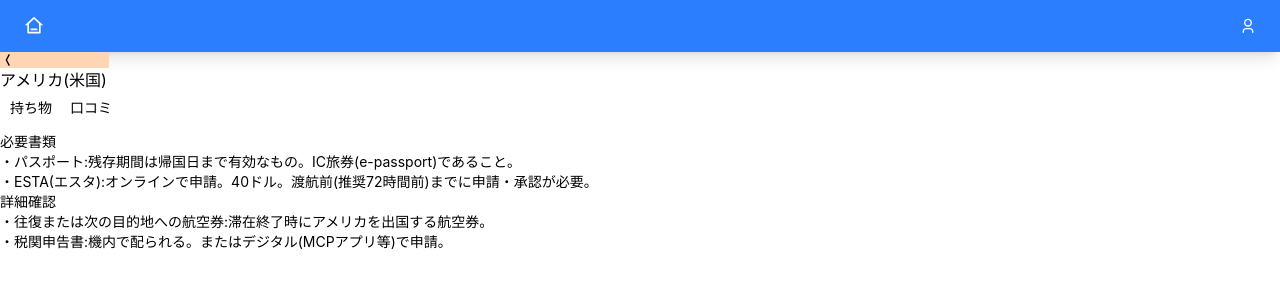
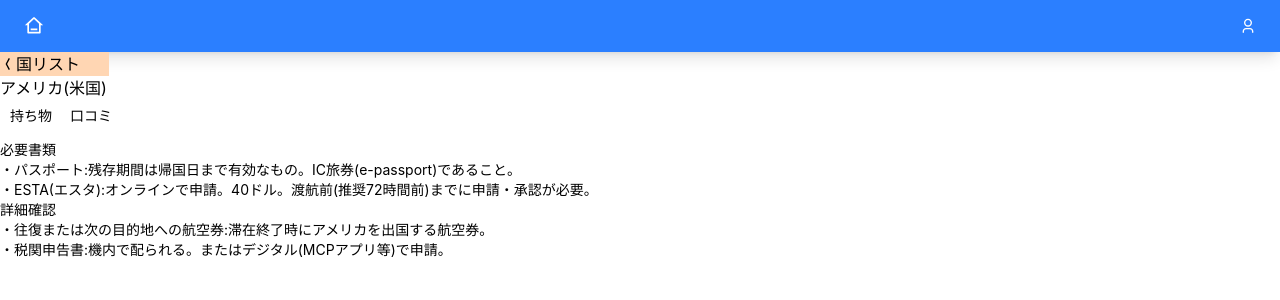
Before and after one commit to Triton-Swallows/Triton-Swallows-App, a React (Vite) app in the folder fe/: page /usa/packing-list in a window 1280 px wide. Shown: the top 300 px of the page. Built offline with nearby package versions, Linux system fonts and the light colour scheme; no server answers.

Commit message:
fix: 持ち物リストの戻るボタンの修正

```diff
--- a/fe/src/components/pages/PackingList.tsx
+++ b/fe/src/components/pages/PackingList.tsx
@@ -35,7 +35,7 @@ export const PackingList = () => {
   ];
   return (
     <HeaderLayout>
-      <BackIcon path={"/country-list"} />
+      <BackIcon path={"/country-list"} label="国リスト" />
       <h1>アメリカ(米国)</h1>
       <Tabs defaultValue="items" className="flex-col">
         <TabsList variant="line">
```
